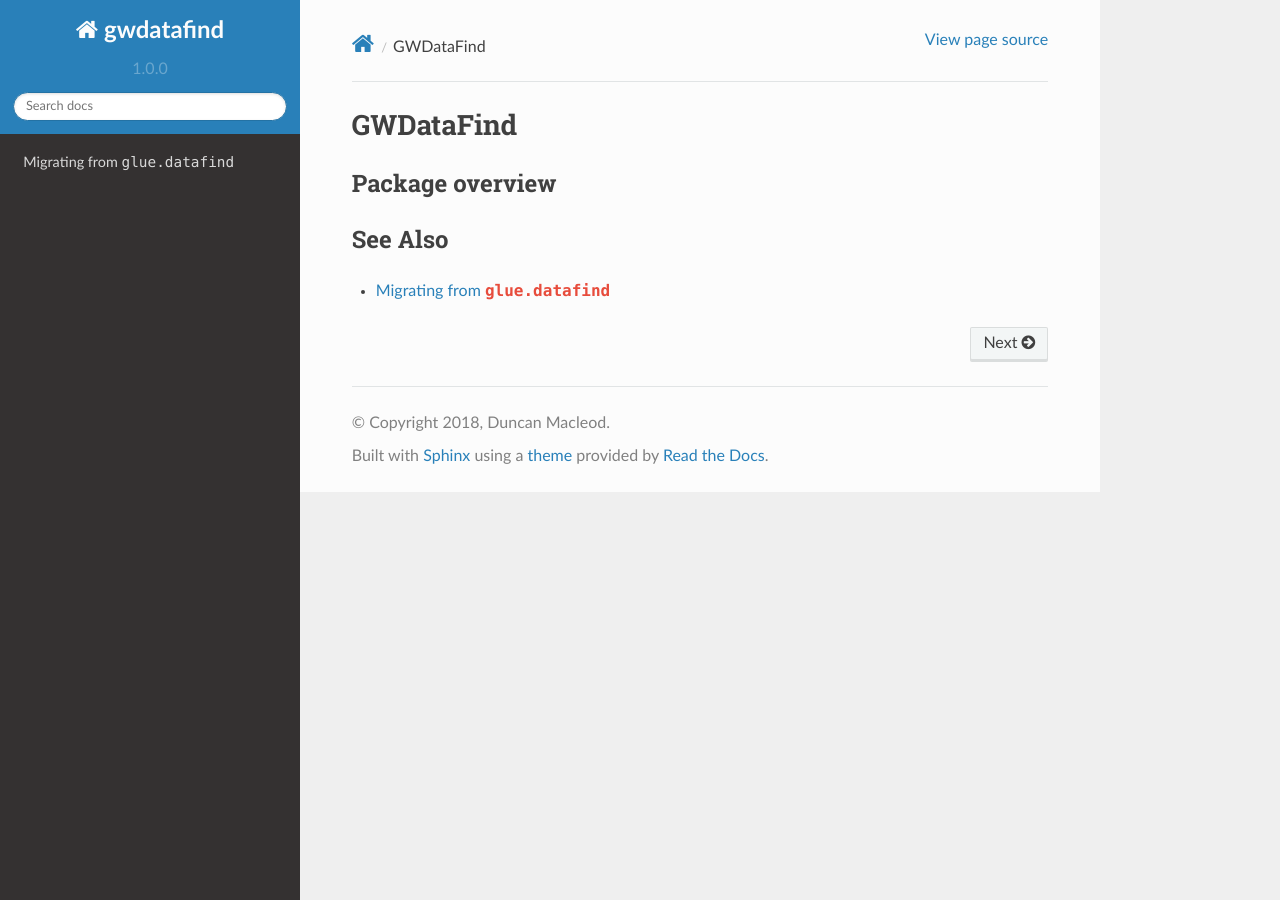
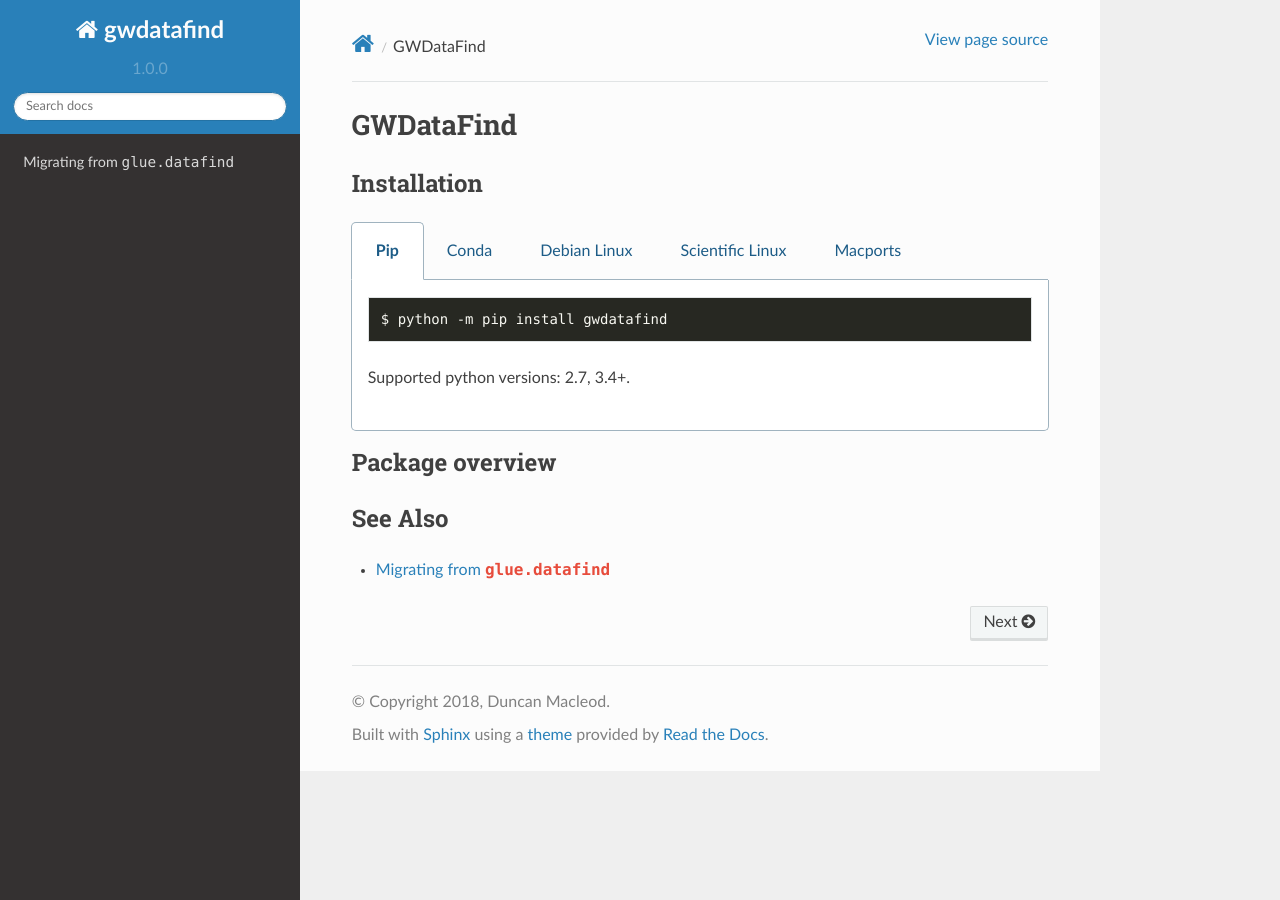
Before and after one commit to duncan-brown/gwdatafind, a Sphinx documentation site: the page built from docs/index.rst, in a window 1280 px wide. Built offline with Sphinx 7.4.7 and the Read the Docs theme 2.0.0, drawn with Linux system fonts in a browser that asks for light colours; the version number is read from the project's files by our own code.

Commit message:
docs: added installation instructions
use sphinx_tabs to provide overlapping instructions for all supported systems

```diff
--- a/docs/conf.py
+++ b/docs/conf.py
@@ -11,6 +11,7 @@ from ligo.segments import __version__ as VERSION
 extensions = [
     'sphinx.ext.intersphinx',
     'sphinx_automodapi.automodapi',
+    'sphinx_tabs.tabs',
     'numpydoc',
 ]
 
--- a/docs/index.rst
+++ b/docs/index.rst
@@ -2,6 +2,56 @@
 ##########
 GWDataFind
 ##########
+
+============
+Installation
+============
+
+.. tabs::
+
+   .. tab:: Pip
+
+      .. code-block:: bash
+
+          $ python -m pip install gwdatafind
+
+      Supported python versions: 2.7, 3.4+.
+
+   .. tab:: Conda
+
+      .. code-block:: bash
+
+          $ conda install -c conda-forge gwdatafind
+
+      Supported python versions: 2.7, 3.5+.
+
+   .. tab:: Debian Linux
+
+      .. code-block:: bash
+
+          $ apt-get install python3-gwdatafind
+
+      Supported python versions: 2.7, 3.4 (Jessie), 3.5 (Stretch), 3.6 (Buster),
+      `click here for instructions on how to add the required debian repositories
+      <https://wiki.ligo.org/DASWG/SoftwareOnDebian>`__.
+
+   .. tab:: Scientific Linux
+
+      .. code-block:: bash
+
+          $ yum install python-gwdatafind
+
+      Supported python versions: 2.7, `click here for instructions on how to add
+      the required yum repositories
+      <https://wiki.ligo.org/DASWG/ScientificLinux>`__.
+
+   .. tab:: Macports
+
+      .. code-block:: bash
+
+          $ port install py37-gwdatafind
+
+      Supported python versions: 2.7, 3.6+.
 
 ================
 Package overview
--- a/setup.py
+++ b/setup.py
@@ -49,6 +49,7 @@ if {'build_sphinx'}.intersection(sys.argv):
     setup_requires.extend((
         'sphinx',
         'sphinx_rtd_theme',
+        'sphinx_tabs',
         'numpydoc',
         'sphinx_automodapi',
     ))
@@ -80,7 +81,7 @@ setup(
     long_description_content_type='text/markdown',
     author='Duncan Macleod',
     author_email='duncan.macleod@ligo.org',
-    url='https://github.com/gwpy/gwdatafind',
+    url='https://duncanmmacleod.docs.ligo.org/gwdatafind/',
     license='GPLv3',
     cmdclass={},
     setup_requires=setup_requires,
```
